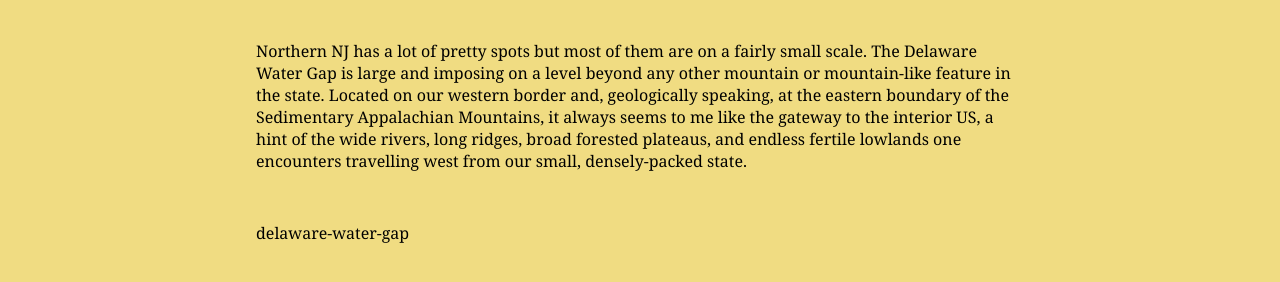
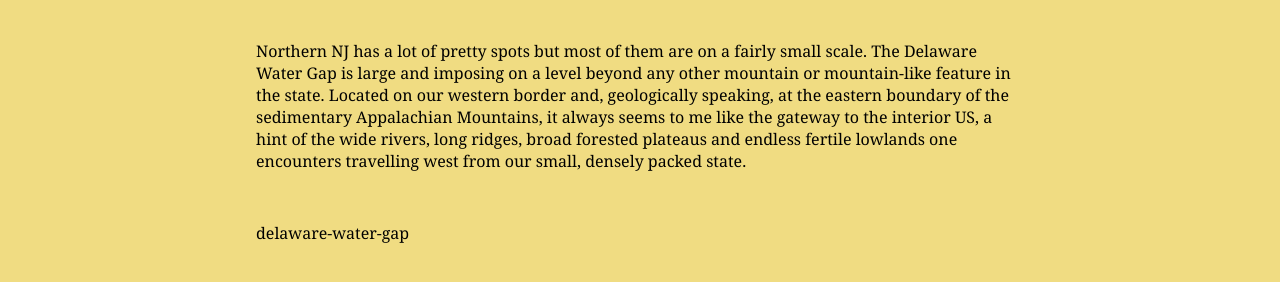
Before and after one commit to jonfried/oakafee.github.io, a Jekyll site: the page built from _posts/2016-09-13-delaware-water-gap.md, in a window 1280 px wide. Shown: the part 261-543 px from the top of the page. Built offline with Jekyll 4.4.1, drawn with Linux system fonts in a browser that asks for light colours.

Commit message:
10/14/16 - water gap

```diff
--- a/_posts/2016-09-13-delaware-water-gap.md
+++ b/_posts/2016-09-13-delaware-water-gap.md
@@ -8,4 +8,4 @@ categories:
 category-name: delaware-water-gap
 ---
 
- Northern NJ has a lot of pretty spots but most of them are on a fairly small scale. The Delaware Water Gap is large and imposing on a level beyond any other mountain or mountain-like feature in the state. Located on our western border and, geologically speaking, at the eastern boundary of the Sedimentary Appalachian Mountains, it always seems to me like the gateway to the interior US, a hint of the wide rivers, long ridges, broad forested plateaus, and endless fertile lowlands one encounters travelling west from our small, densely-packed state.
+ Northern NJ has a lot of pretty spots but most of them are on a fairly small scale. The Delaware Water Gap is large and imposing on a level beyond any other mountain or mountain-like feature in the state. Located on our western border and, geologically speaking, at the eastern boundary of the sedimentary Appalachian Mountains, it always seems to me like the gateway to the interior US, a hint of the wide rivers, long ridges, broad forested plateaus and endless fertile lowlands one encounters travelling west from our small, densely packed state.
```
